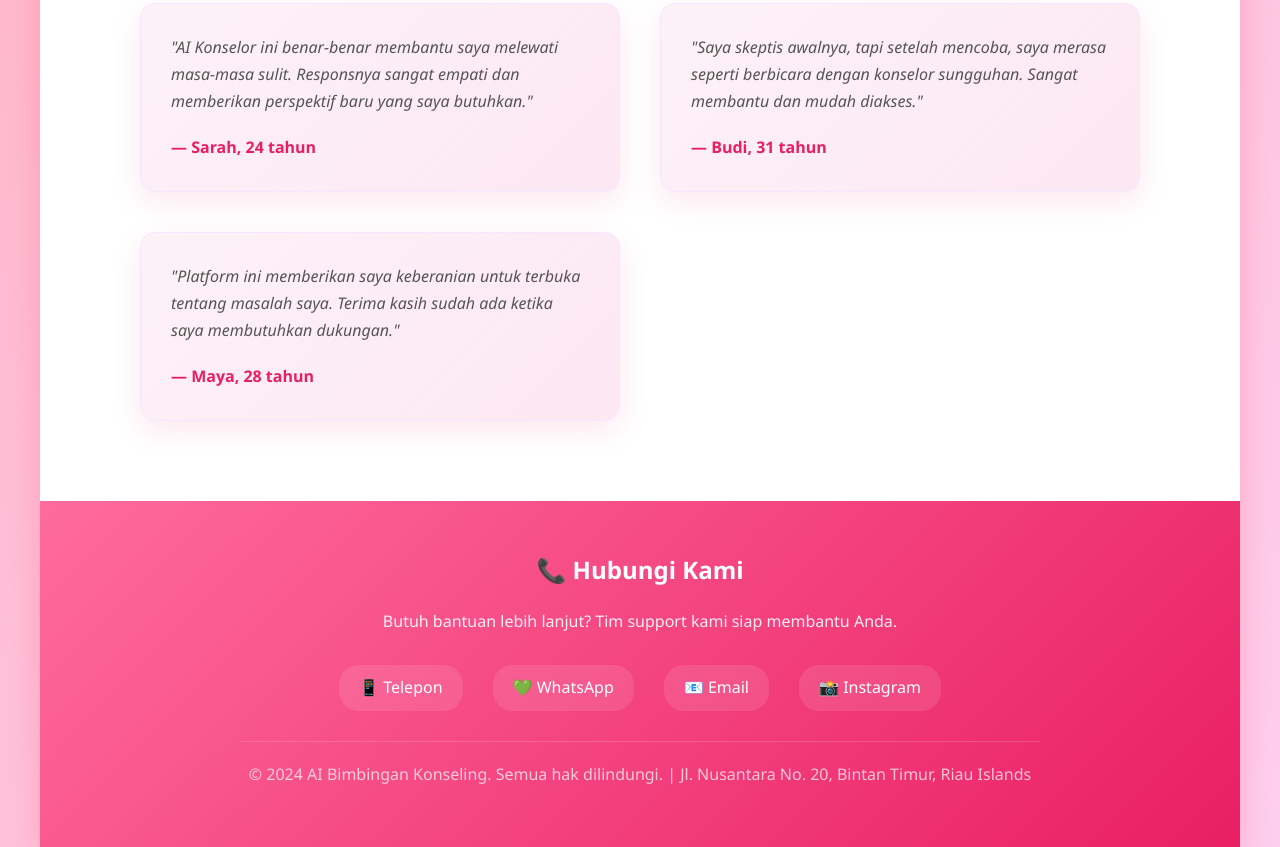
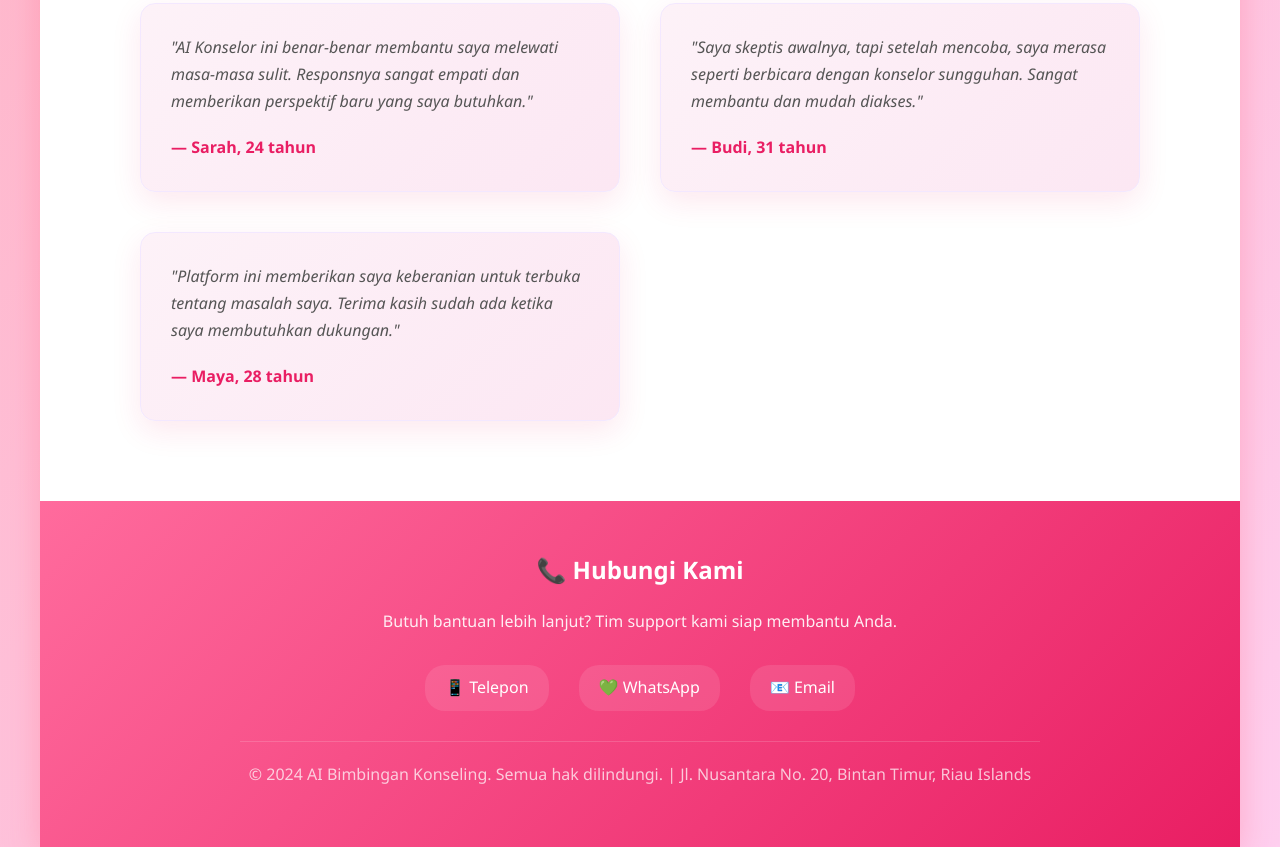
Before and after one commit to HengkiDev/Web-konseling, a plain HTML site: page index.html in a window 1280 px wide. Shown: the part 3014-3861 px from the top of the page. Drawn offline with Linux system fonts and the light colour scheme.

Commit message:
Update index.html

```diff
--- a/index.html
+++ b/index.html
@@ -743,7 +743,6 @@
                         <a href="#">📱 Telepon</a>
                         <a href="#">💚 WhatsApp</a>
                         <a href="mailto:nayla.novrika33@sma.belajar.id">📧 Email</a>
-                        <a href="#">📸 Instagram</a>
                     </div>
 
                     <div class="footer-bottom">
```
